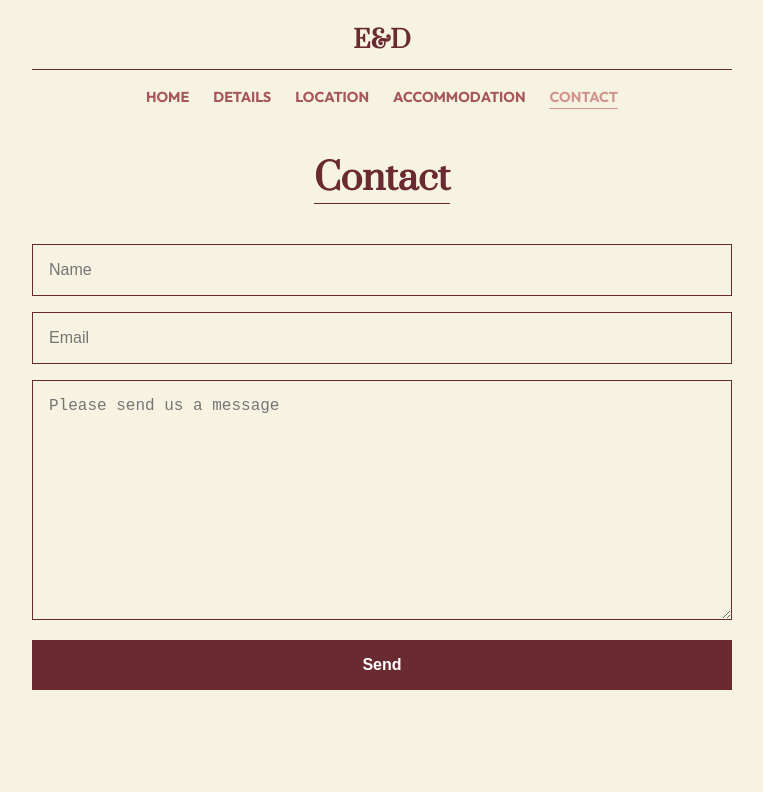
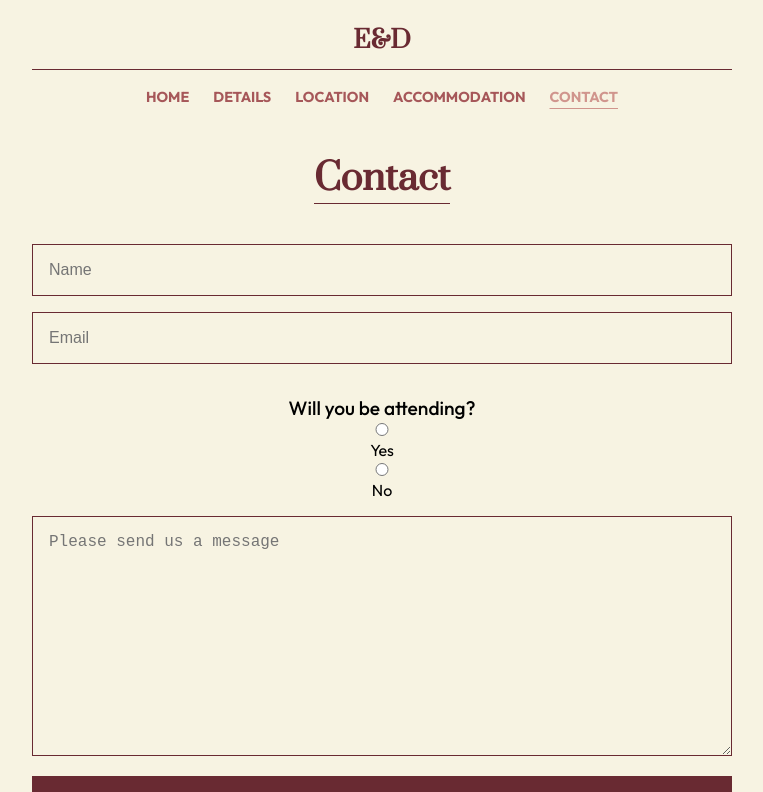
Before and after one commit to GarySimons/ellia-dylan-wedding, a React (Create React App) app: page /contact in a window 1280 px wide. Shown: the top 792 px of the page, without its empty margins (258-1021 px from the left). Built offline with nearby package versions, Linux system fonts and the light colour scheme; a web font is replaced by a local one.

Commit message:
Attending radio buttons added to email form. need styling

```diff
--- a/src/components/EmailForm.js
+++ b/src/components/EmailForm.js
@@ -7,22 +7,25 @@ const EmailForm = () => {
     name: "",
     email: "",
     message: "",
+    attendance: "", // ✅ Added attendance field
   });
 
   const [status, setStatus] = useState("");
 
   const handleInputChange = (e) => {
     const { name, value } = e.target;
-    setFormData({
-      ...formData,
+    setFormData((prev) => ({
+      ...prev,
       [name]: value,
-    });
+    }));
   };
 
   const sendEmail = (e) => {
     e.preventDefault();
 
-    if (!formData.name || !formData.email || !formData.message) {
+    const { name, email, message, attendance } = formData;
+
+    if (!name || !email || !message || !attendance) {
       setStatus("Please fill out all fields.");
       return;
     }
@@ -38,11 +41,11 @@ const EmailForm = () => {
         (result) => {
           console.log(result.text);
           setStatus("Message sent successfully! Thank you");
-
           setFormData({
             name: "",
             email: "",
             message: "",
+            attendance: "",
           });
         },
         (error) => {
@@ -51,9 +54,7 @@ const EmailForm = () => {
         }
       )
       .finally(() => {
-        setTimeout(() => {
-          setStatus("");
-        }, 5000);
+        setTimeout(() => setStatus(""), 5000);
       });
   };
 
@@ -71,6 +72,7 @@ const EmailForm = () => {
             required
           />
         </div>
+
         <div>
           <input
             type="email"
@@ -82,6 +84,34 @@ const EmailForm = () => {
             required
           />
         </div>
+
+        {/* ✅ Attendance radio buttons */}
+        <div>
+          <p>Will you be attending?</p>
+          <label>
+            <input
+              type="radio"
+              name="attendance"
+              value="yes"
+              checked={formData.attendance === "yes"}
+              onChange={handleInputChange}
+              required
+            />
+            Yes
+          </label>
+          <label>
+            <input
+              type="radio"
+              name="attendance"
+              value="no"
+              checked={formData.attendance === "no"}
+              onChange={handleInputChange}
+              required
+            />
+            No
+          </label>
+        </div>
+
         <div>
           <textarea
             id="message"
@@ -92,10 +122,12 @@ const EmailForm = () => {
             required
           ></textarea>
         </div>
+
         <div>
           <button type="submit">Send</button>
         </div>
       </form>
+
       {status && <p>{status}</p>}
     </div>
   );
```
